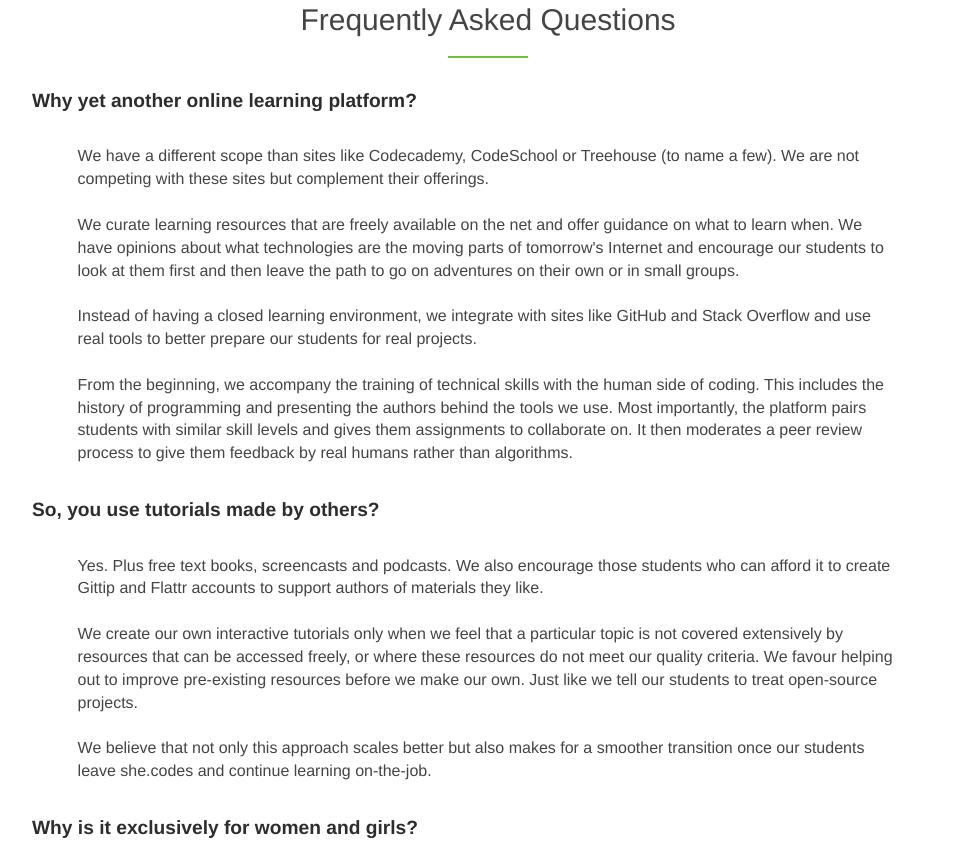
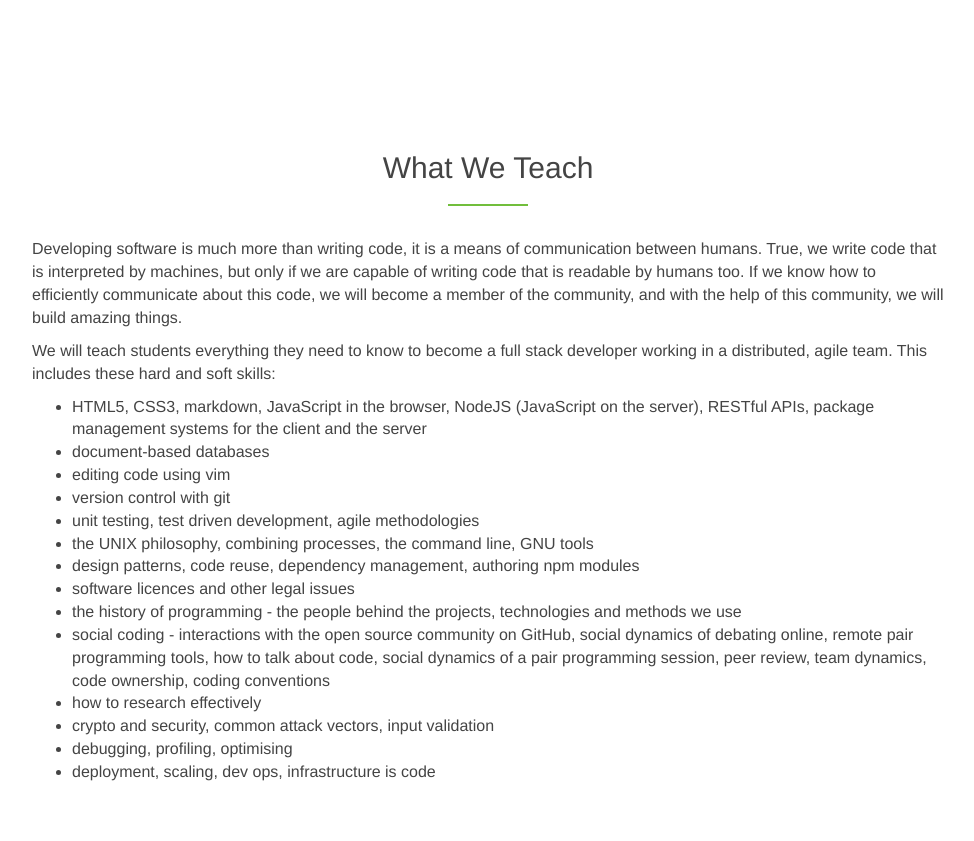
Before and after one commit to shecodes-students/shecodes-students.github.io, a plain HTML site: page index.html in a window 1280 px wide. Shown: the part 1744-2585 px from the top of the page, without its empty margins (152-1126 px from the left). Drawn offline with Linux system fonts and the light colour scheme; a script that the page names is missing.

Commit message:
Added 'what we teach' and changed column width

```diff
--- a/assets/css/style.css
+++ b/assets/css/style.css
@@ -142,9 +142,6 @@ li {
   background-color: #71be3c;
 }
 .page .heading p { margin: 20px auto 0 }
-.carousel-inner {
-  text-align: left;
-}
 #home {
   padding: 0;
   color: #fff;
@@ -315,7 +312,8 @@ li {
   #faq .quote { padding: 0 30px }
 }
 /* Overriding Bootstrap.min.css*/
-.panel-heading {
+.panel-heading,
+.carousel-inner {
   text-align: left;
   width: 80%;
   margin: 1.5% 10%;
--- a/index.html
+++ b/index.html
@@ -54,7 +54,7 @@
                 <a href="#mission">Mission</a>
               </li>
               <li>
-                <a href="#project">How We Teach</a>
+                <a href="#project">How and What We Teach</a>
               </li>
               <li>
                 <a href="#faq">FAQ</a>
@@ -108,8 +108,8 @@
           <div class="content text-center">
             <div class="heading">
               <h2>How We Teach</h2>
-            <div class="border"></div>
-          </div>
+              <div class="border"></div>
+            </div>
           <div class="row">
             <div class="col-lg-12 animated hiding" data-animation="fadeInDown">
               <div id="project" class="carousel slide">
@@ -130,11 +130,47 @@
               </div> <!-- /project -->
             </div> <!-- /column -->
           </div> <!-- /row -->
-        </div> <!-- /content text-center -->
+         </div> <!-- /content text-center -->
+      </div> <!-- /container -->
+
+
+        <div class="container">
+          <div class="content text-center">
+            <div class="heading">
+              <h2>What We Teach</h2>
+              <div class="border"></div>
+            </div>
+          <div class="row">
+            <div class="col-lg-12 animated hiding" data-animation="fadeInDown">
+              <div id="project" class="carousel slide">
+                <div class="carousel-inner">
+                  <div class="item active">
+                    <p class="blurb">Developing software is much more than writing code, it is a means of communication between humans. True, we write code that is interpreted by machines, but only if we are capable of writing code that is readable by humans too. If we know how to efficiently communicate about this code, we will become a member of the community, and with the help of this community, we will build amazing things.</p>
+                    <p class="blurb">We will teach students everything they need to know to become a full stack developer working in a distributed, agile team. This includes these hard and soft skills:
+                      <ul>
+                        <li>HTML5, CSS3, markdown, JavaScript in the browser, NodeJS (JavaScript on the server), RESTful APIs, package management systems for the client and the server</li>
+                        <li>document-based databases</li>
+                        <li>editing code using vim</li>
+                        <li>version control with git</li>
+                        <li>unit testing, test driven development, agile methodologies</li>
+                        <li>the UNIX philosophy, combining processes, the command line, GNU tools</li>
+                        <li>design patterns, code reuse, dependency management, authoring npm modules</li>
+                        <li>software licences and other legal issues</li>
+                        <li>the history of programming - the people behind the projects, technologies and methods we use</li>
+                        <li>social coding - interactions with the open source community on GitHub, social dynamics of debating online, remote pair programming tools, how to talk about code, social dynamics of a pair programming session, peer review, team dynamics, code ownership, coding conventions</li>
+                        <li>how to research effectively</li>
+                        <li>crypto and security, common attack vectors, input validation</li>
+                        <li>debugging, profiling, optimising</li>
+                        <li>deployment, scaling, dev ops, infrastructure is code</li>
+                    </p>
+                  </div> <!-- /item active -->
+                </div> <!-- /carousel-inner -->
+              </div> <!-- /project -->
+            </div> <!-- /column -->
+          </div> <!-- /row -->
+         </div> <!-- /content text-center -->
       </div> <!-- /container -->
     </section>
-
-
 
 
    <section id="faq" class="page">
```
